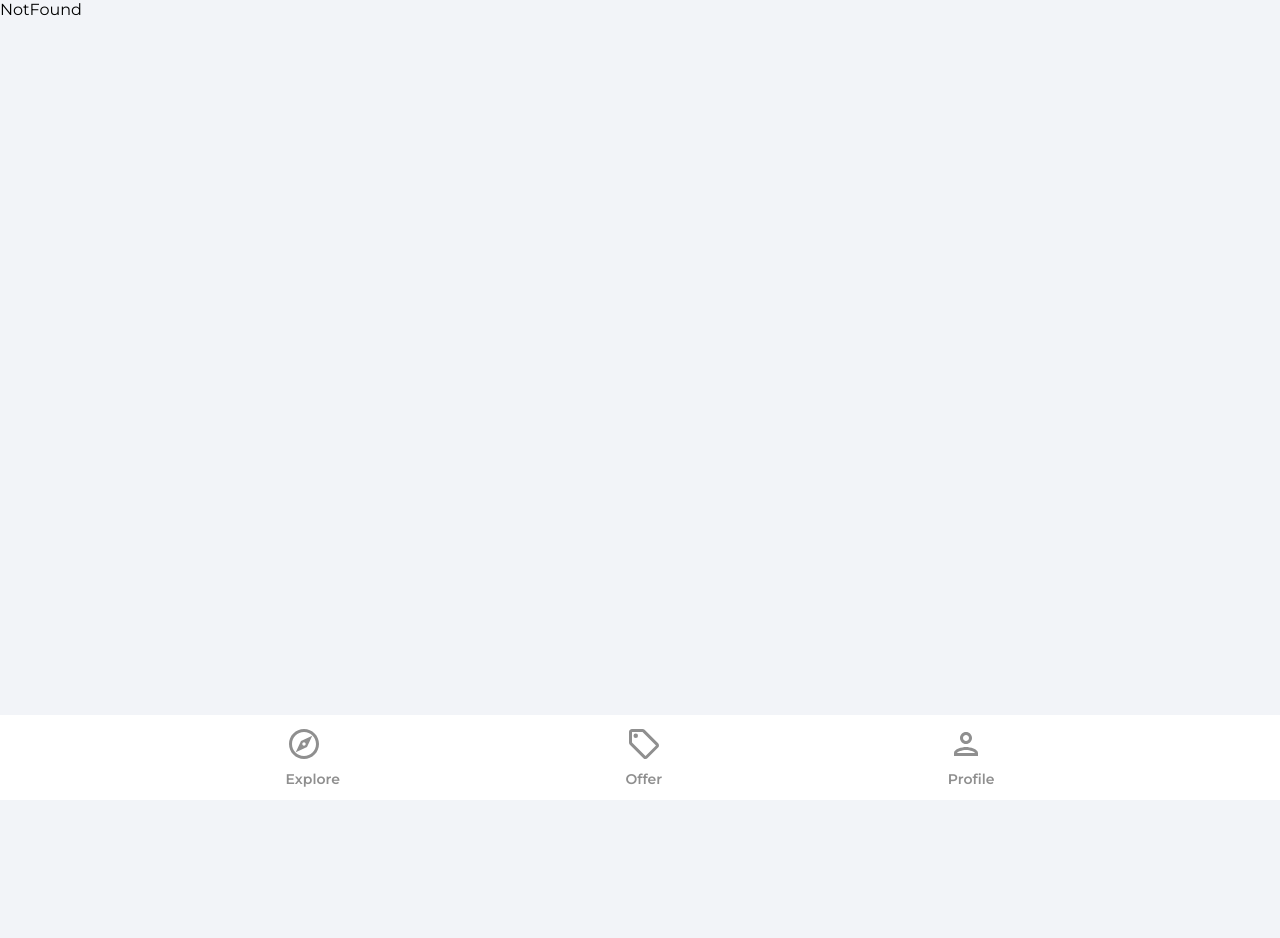
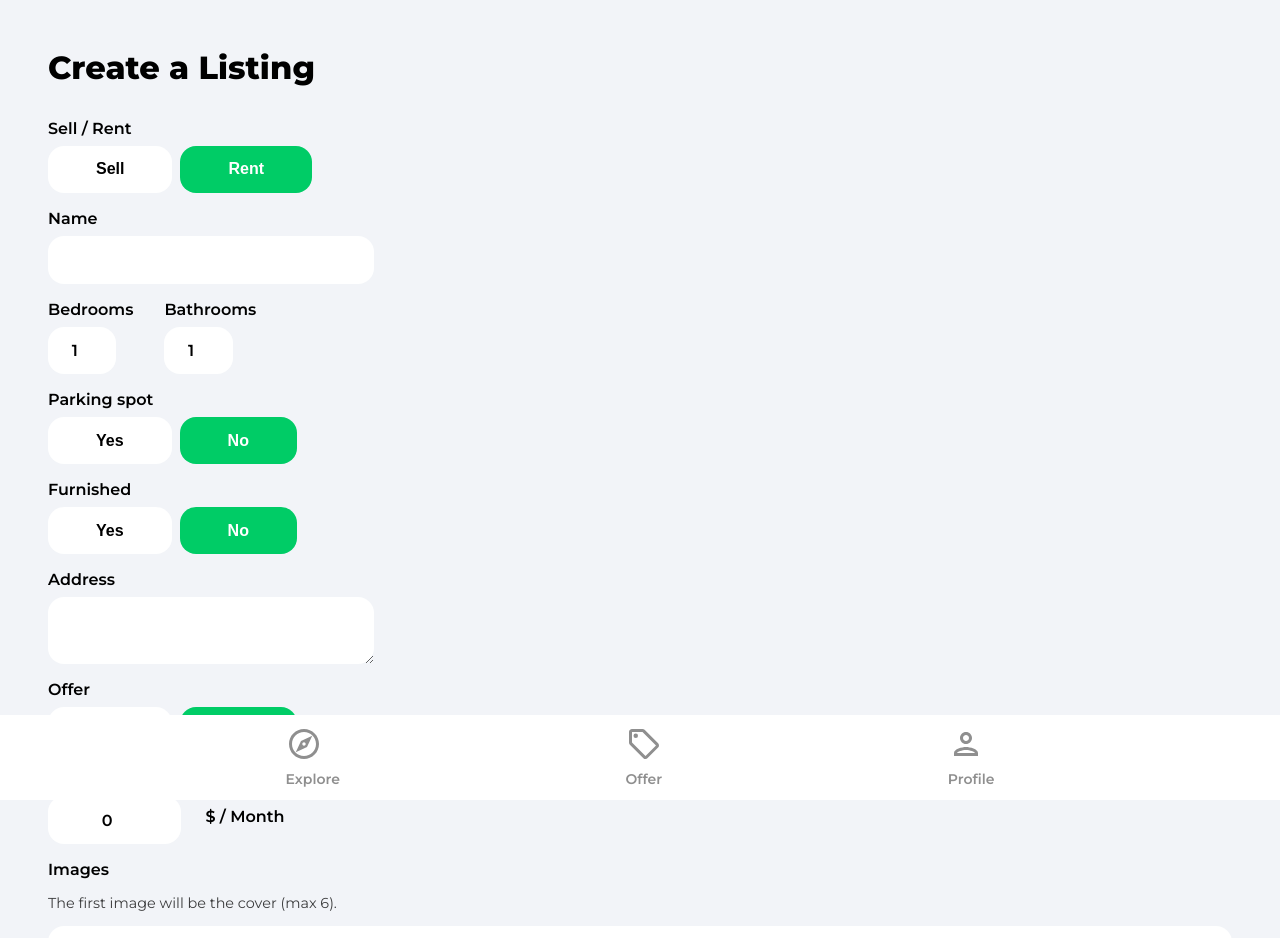
Before and after one commit to frankvazk/house-marketplace-app, a React (Create React App) app: page /create-listing in a window 1280 px wide. Shown: the top 938 px of the page. Before the commit the page ends 800 px from the top, so only its background shows below. Built offline with nearby package versions, Linux system fonts and the light colour scheme; no server answers; sample sign-in values are in the browser's storage.

Commit message:
CreateList Page and Form

```diff
--- a/src/App.js
+++ b/src/App.js
@@ -11,6 +11,7 @@ import { ToastContainer } from "react-toastify";
 import "react-toastify/dist/ReactToastify.css";
 import PrivateRoute from "./components/PrivateRoute";
 import Category from "./pages/Category";
+import CreateListing from "./pages/CreateListing";
 
 function App() {
   return (
@@ -28,6 +29,14 @@ function App() {
               </PrivateRoute>
             }
           />
+          <Route
+            path="/create-listing"
+            element={
+              <PrivateRoute>
+                <CreateListing />
+              </PrivateRoute>
+            }
+          />
           <Route path="/sign-in" element={<SignIn />} />
           <Route path="/sign-up" element={<SignUp />} />
           <Route path="/forgot-password" element={<ForgotPassword />} />
--- a/src/hooks/useAuthStatus.js
+++ b/src/hooks/useAuthStatus.js
@@ -1,11 +1,13 @@
-import { useState, useEffect } from "react";
+import { useState, useEffect, useRef } from "react";
 import { getAuth, onAuthStateChanged } from "firebase/auth";
 
 export const useAuthStatus = () => {
   const [loggedIn, setLoggedIn] = useState(false);
   const [checkingStatus, setCheckingSatus] = useState(true);
+  const isMounted = useRef(true);
 
   useEffect(() => {
+    if (isMounted) {
       const auth = getAuth();
       onAuthStateChanged(auth, (user) => {
         if (user) {
@@ -14,7 +16,12 @@ export const useAuthStatus = () => {
 
         setCheckingSatus(false);
       });
-  });
+    }
+
+    return () => {
+      isMounted.current = false;
+    };
+  }, [isMounted]);
 
   return { loggedIn, checkingStatus };
 };
--- /dev/null
+++ b/src/pages/CreateListing.jsx
@@ -0,0 +1,328 @@
+import { getAuth, onAuthStateChanged } from "firebase/auth";
+import React, { useEffect, useRef, useState } from "react";
+import { useNavigate } from "react-router-dom";
+
+const CreateListing = () => {
+  const navigate = useNavigate();
+  const [geolocationEnabled, setGeolocationEnabled] = useState(true);
+  const [formData, setFormData] = useState({
+    type: "rent",
+    name: "",
+    bedrooms: 1,
+    bathrooms: 1,
+    parking: false,
+    furnished: false,
+    address: "",
+    offer: false,
+    regularPrice: 0.0,
+    discountedPrice: 0.0,
+    images: {},
+    lat: 0,
+    lng: 0,
+  });
+
+  const {
+    type,
+    name,
+    bedrooms,
+    bathrooms,
+    parking,
+    furnished,
+    address,
+    offer,
+    regularPrice,
+    discountedPrice,
+    images,
+    lat,
+    lng,
+  } = formData;
+
+  const isMounted = useRef(true);
+  useEffect(() => {
+    const validateUser = () => {
+      if (isMounted) {
+        const auth = getAuth();
+        onAuthStateChanged(auth, (user) => {
+          if (user) {
+            setFormData((prevState) => ({ ...prevState, userRef: user.uid }));
+          } else {
+            navigate("/sign-in");
+          }
+        });
+      }
+    };
+
+    validateUser();
+
+    return () => {
+      isMounted.current = false;
+    };
+  }, [isMounted, navigate]);
+
+  const onSubmit = (e) => {
+    e.preventDefault();
+    console.log(formData);
+  };
+
+  const onMutate = (e) => {
+    let boolean = null;
+    if (e.target.value === "true") {
+      boolean = true;
+    }
+
+    if (e.target.value == "false") {
+      boolean = false;
+    }
+
+    //File Input State Handling
+    if (e.target.files) {
+      setFormData((prevState) => ({
+        ...prevState,
+        images: e.target.files,
+      }));
+    }
+
+    //Text/Number/Boolean Input State Handling
+    /**
+     * ?? Nullish coalescing operator -  is a logical operator that returns
+     * its right-hand side operand when its left-hand side operand is null
+     * or undefined, and otherwise returns its left-hand side operand.
+     */
+    if (!e.target.files) {
+      setFormData((prevState) => ({
+        ...prevState,
+        [e.target.id]: boolean ?? e.target.value,
+      }));
+    }
+  };
+  return (
+    <div className="profile">
+      <header>
+        <p className="pageHeader">Create a Listing</p>
+      </header>
+      <main>
+        <form onSubmit={onSubmit}>
+          <label className="formLabel">Sell / Rent</label>
+          <div className="formButtons">
+            <button
+              type="button"
+              className={type === "sale" ? "formButtonActive" : "formButton"}
+              id="type"
+              value="sale"
+              onClick={onMutate}
+            >
+              Sell
+            </button>
+            <button
+              type="button"
+              className={type === "rent" ? "formButtonActive" : "formButton"}
+              id="type"
+              value="rent"
+              onClick={onMutate}
+            >
+              Rent
+            </button>
+          </div>
+          <label className="formLabel">Name</label>
+          <input
+            type="text"
+            className="formInputName"
+            id="name"
+            value={name}
+            onChange={onMutate}
+            maxLength="32"
+            minLength="10"
+            required={true}
+          />
+          <div className="formRooms flex">
+            <div>
+              <label className="formLabel">Bedrooms</label>
+              <input
+                className="formInputSmall"
+                type="number"
+                id="bedrooms"
+                value={bedrooms}
+                onChange={onMutate}
+                min="1"
+                max="50"
+                required={true}
+              />
+            </div>
+            <div>
+              <label className="formLabel">Bathrooms</label>
+              <input
+                className="formInputSmall"
+                type="number"
+                id="bathrooms"
+                value={bathrooms}
+                onChange={onMutate}
+                min="1"
+                max="50"
+                required={true}
+              />
+            </div>
+          </div>
+          <label className="formLabel">Parking spot</label>
+          <div className="formButtons">
+            <button
+              className={parking ? "formButtonActive" : "formButton"}
+              type="button"
+              id="parking"
+              value={true}
+              onClick={onMutate}
+              min="1"
+              max="50"
+            >
+              Yes
+            </button>
+            <button
+              className={!parking ? "formButtonActive" : "formButton"}
+              type="button"
+              id="parking"
+              value={false}
+              onClick={onMutate}
+            >
+              No
+            </button>
+          </div>
+
+          <label className="formLabel">Furnished</label>
+          <div className="formButtons">
+            <button
+              className={furnished ? "formButtonActive" : "formButton"}
+              type="button"
+              id="furnished"
+              value={true}
+              onClick={onMutate}
+            >
+              Yes
+            </button>
+            <button
+              className={
+                !furnished && furnished !== null
+                  ? "formButtonActive"
+                  : "formButton"
+              }
+              type="button"
+              id="furnished"
+              value={false}
+              onClick={onMutate}
+            >
+              No
+            </button>
+          </div>
+
+          <label className="formLabel">Address</label>
+          <textarea
+            className="formInputAddress"
+            type="text"
+            id="address"
+            value={address}
+            onChange={onMutate}
+            required={true}
+          />
+          {!geolocationEnabled && (
+            <div className="formLatLng flex">
+              <div>
+                <label className="formLabel">Latitude</label>
+                <input
+                  className="formInputSmall"
+                  type="number"
+                  id="lat"
+                  value={lat}
+                  onChange={onMutate}
+                  required={true}
+                />
+              </div>
+              <div>
+                <label className="formLabel">Longitude</label>
+                <input
+                  className="formInputSmall"
+                  type="number"
+                  id="lng"
+                  value={lng}
+                  onChange={onMutate}
+                  required={true}
+                />
+              </div>
+            </div>
+          )}
+          <label className="formLabel">Offer</label>
+          <div className="formButtons">
+            <button
+              className={offer ? "formButtonActive" : "formButton"}
+              type="button"
+              id="offer"
+              value={true}
+              onClick={onMutate}
+            >
+              Yes
+            </button>
+            <button
+              className={
+                !offer && offer !== null ? "formButtonActive" : "formButton"
+              }
+              type="button"
+              id="offer"
+              value={false}
+              onClick={onMutate}
+            >
+              No
+            </button>
+          </div>
+
+          <label className="formLabel">Regular Price</label>
+          <div className="formPriceDiv">
+            <input
+              className="formInputSmall"
+              type="number"
+              id="regularPrice"
+              value={regularPrice}
+              onChange={onMutate}
+              min="50"
+              max="750000000"
+              required={true}
+            />
+            {type === "rent" && <p className="formPriceText">$ / Month</p>}
+          </div>
+
+          {offer && (
+            <>
+              <label className="formLabel">Discounted Price</label>
+              <input
+                className="formInputSmall"
+                type="number"
+                id="discountedPrice"
+                value={discountedPrice}
+                onChange={onMutate}
+                min="50"
+                max="750000000"
+                required={offer}
+              />
+            </>
+          )}
+
+          <label className="formLabel">Images</label>
+          <p className="imagesInfo">
+            The first image will be the cover (max 6).
+          </p>
+          <input
+            className="formInputFile"
+            type="file"
+            id="images"
+            onChange={onMutate}
+            max="6"
+            accept=".jpg,.png,.jpeg"
+            multiple
+            required={true}
+          />
+          <button type="submit" className="primaryButton createListingButton">
+            Create Listing
+          </button>
+        </form>
+      </main>
+    </div>
+  );
+};
+
+export default CreateListing;
--- a/src/pages/Profile.jsx
+++ b/src/pages/Profile.jsx
@@ -1,9 +1,11 @@
 import React, { useState } from "react";
 import { getAuth, updateProfile } from "firebase/auth";
-import { useNavigate } from "react-router-dom";
+import { Link, useNavigate } from "react-router-dom";
 import { updateDoc, doc } from "firebase/firestore";
 import { db } from "../firebase.config";
 import { toast } from "react-toastify";
+import arrowRight from "../assets/svg/keyboardArrowRightIcon.svg";
+import homeIcon from "../assets/svg/homeIcon.svg";
 
 const Profile = () => {
   const auth = getAuth();
@@ -88,6 +90,11 @@ const Profile = () => {
             />
           </form>
         </div>
+        <Link to="/create-listing" className="createListing">
+          <img src={homeIcon} alt="Home" />
+          <p>Sell or Rent your home</p>
+          <img src={arrowRight} alt="Arrow Right" />
+        </Link>
       </main>
     </div>
   );
```
Lines whose indentation alone changed are shown as unchanged.
